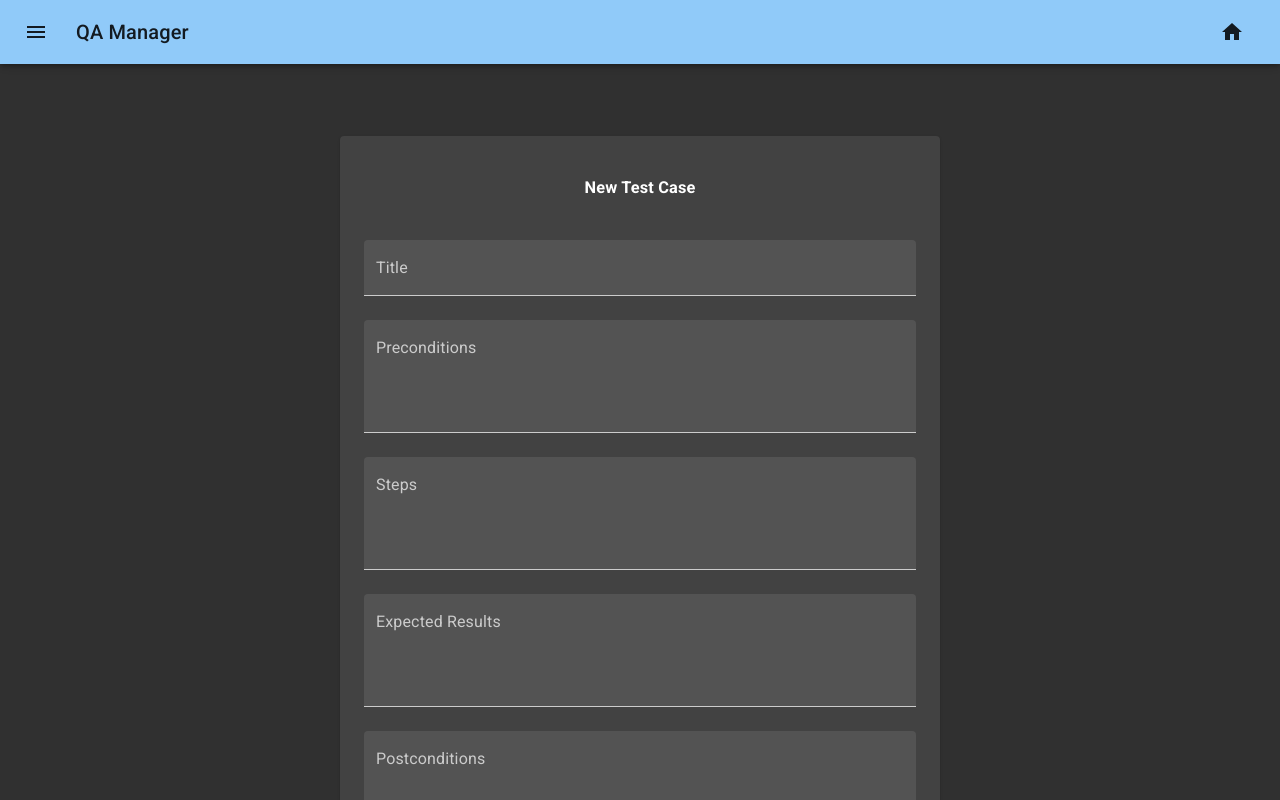
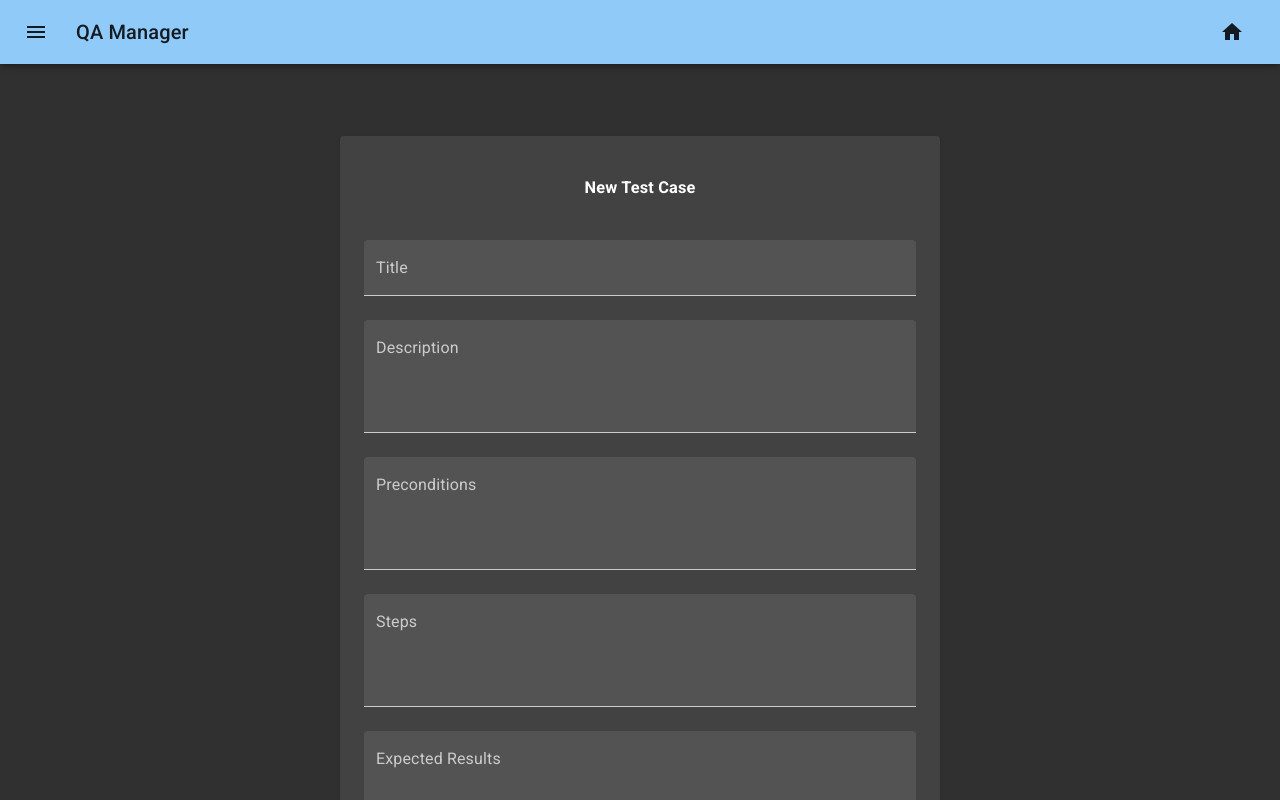
Before and after one commit to jnhallquist/qa_manager, a React (Create React App) app in the folder client/: page /new_test_case in a window 1280 px wide. Shown: the top 800 px of the page. Built offline with nearby package versions, Linux system fonts and the light colour scheme.

Commit message:
Add Description field to new test case form

```diff
--- a/client/src/TestCaseForm.js
+++ b/client/src/TestCaseForm.js
@@ -69,6 +69,7 @@ class TestCaseForm extends React.Component {
     this.state = {
       form: {
         title: "",
+        description: "",
         preconditions: "",
         steps: "",
         expected_results: "",
@@ -114,6 +115,19 @@ class TestCaseForm extends React.Component {
                 label="Title"
                 variant="filled"
                 value={this.state.form.title}
+                onChange={this.handleChange}
+                fullWidth
+              />
+            </Grid>
+            <Grid item xs={12}>
+              <TextField
+                id="new-test-case-description"
+                name="description"
+                label="Description"
+                variant="filled"
+                multiline
+                rows={4}
+                value={this.state.form.description}
                 onChange={this.handleChange}
                 fullWidth
               />
```
